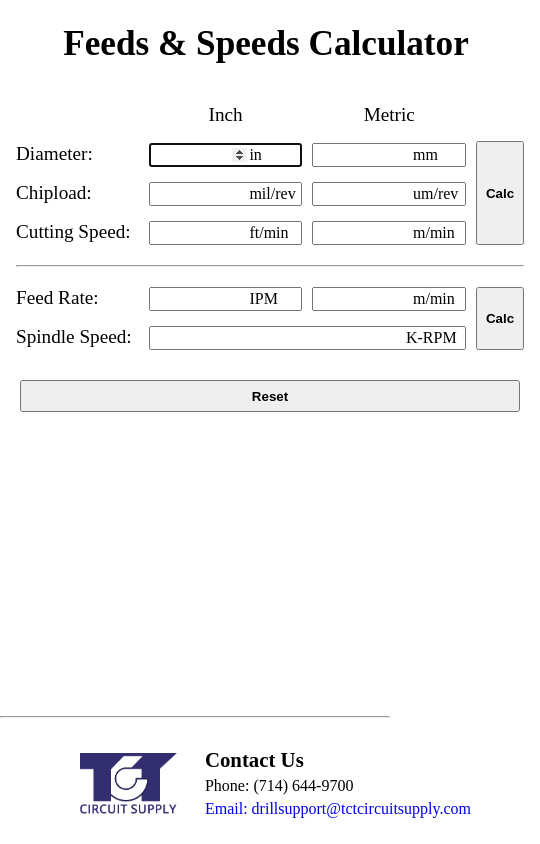
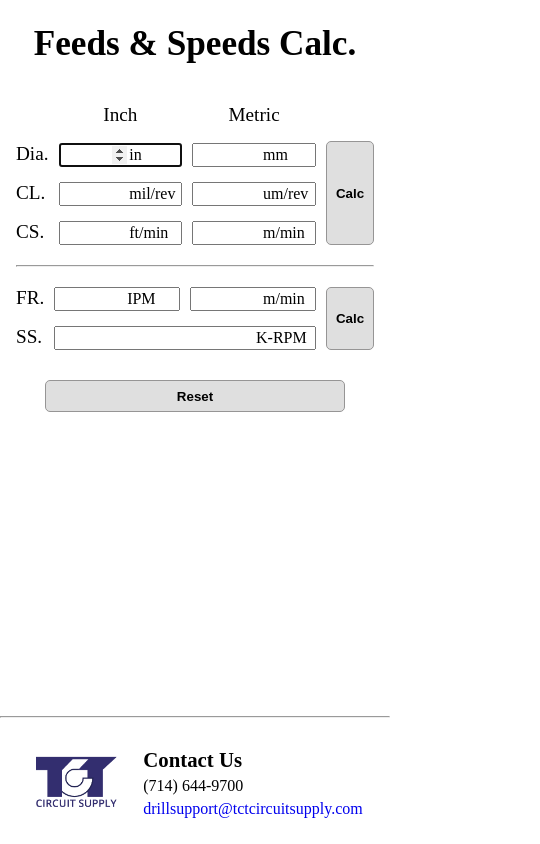
Before and after one commit to lemuellin/fs-calc, a React (Create React App) app: page / in a window 390 px wide. Shown: the whole page, 540 px wide, since content can reach past the window. Built offline with nearby package versions, Linux system fonts and the light colour scheme.

Commit message:
mobile responsive

```diff
--- a/src/components/Contact.js
+++ b/src/components/Contact.js
@@ -14,15 +14,14 @@ const Contact = () => {
                 </div>
                 <div className='contactInfo'>
                     <div className='contactUsTitle'>Contact Us</div>
-                    <div>Phone: (714) 644-9700</div>
+                    <div className="small-screen-label">(714) 644-9700</div>
+                    <div className="large-screen-label">Phone: (714) 644-9700</div>
                     <a href="mailto:drillsupport@tctcircuitsupply.com" target="_blank">
-                        <div>Email: drillsupport@tctcircuitsupply.com</div>
+                        <div className="small-screen-label">drillsupport@tctcircuitsupply.com</div>
+                        <div className="large-screen-label">Email: drillsupport@tctcircuitsupply.com</div>
                     </a>
                 </div>
             </div>
-
-
-
         </div>
     );
 }
--- a/src/components/DataInput.js
+++ b/src/components/DataInput.js
@@ -89,35 +89,39 @@ const DataInput = (props) => {
                     <div className="titleText unit">Inch</div>
                     <div className="titleText unit">Metric</div>
 
-                    <div className="titleText">Diameter: </div>
+                    <div className="small-screen-label titleText">Dia.</div>
+                    <div className="large-screen-label titleText">Diameter: </div>
+
                     <div>
-                        <input autoFocus ref={inputRef1} className="item1" name="diaInch" type='number' value={props.diaInch} onChange={handleChange}/>
+                        <input inputmode="decimal" autoFocus ref={inputRef1} className="item1" name="diaInch" type='number' value={props.diaInch} onChange={handleChange}/>
                         <span className="span1">in</span>
                     </div>
                     <div>
-                        <input ref={inputRef4} className="item1" name="diaMetric" type='number' value={props.diaMetric} onChange={handleChange}/>
+                        <input inputmode="decimal" ref={inputRef4} className="item1" name="diaMetric" type='number' value={props.diaMetric} onChange={handleChange}/>
                         <span className="span1">mm</span>
                     </div>
 
 
-                    <div className="titleText">Chipload: </div>
+                    <div className="small-screen-label titleText">CL.</div>
+                    <div className="large-screen-label titleText">Chipload: </div>
                     <div>
-                        <input ref={inputRef2} className="item1" name="CLInch" type='number' value={props.CLInch} onChange={handleChange}/>
+                        <input inputmode="decimal" ref={inputRef2} className="item1" name="CLInch" type='number' value={props.CLInch} onChange={handleChange}/>
                         <span className="span1">mil/rev</span>
                     </div>
                     <div>
-                        <input ref={inputRef5} className="item1" name="CLMetric" type='number' value={props.CLMetric} onChange={handleChange}/>
+                        <input inputmode="decimal" ref={inputRef5} className="item1" name="CLMetric" type='number' value={props.CLMetric} onChange={handleChange}/>
                         <span className="span1">um/rev</span>
                     </div>
 
 
-                    <div className="titleText">Cutting Speed: </div>
+                    <div className="small-screen-label titleText">CS.</div>
+                    <div className="large-screen-label titleText">Cutting Speed: </div>
                     <div>
-                        <input ref={inputRef3} className="item1" name="CSInch" type='number' value={props.CSInch} onChange={handleChange}/>
+                        <input inputmode="decimal" ref={inputRef3} className="item1" name="CSInch" type='number' value={props.CSInch} onChange={handleChange}/>
                         <span className="span1">ft/min</span>
                     </div>
                     <div>
-                        <input ref={inputRef6} className="item1" name="CSMetric" type='number' value={props.CSMetric} onChange={handleChange}/>
+                        <input inputmode="decimal" ref={inputRef6} className="item1" name="CSMetric" type='number' value={props.CSMetric} onChange={handleChange}/>
                         <span className="span1">m/min</span>
                     </div>
                 </form>
@@ -128,20 +132,22 @@ const DataInput = (props) => {
 
             <div className="section">
                 <form className="container2">
-                    <div className="titleText">Feed Rate: </div>
+                    <div className="small-screen-label titleText">FR.</div>
+                    <div className="large-screen-label titleText">Feed Rate: </div>
                     <div>
-                        <input ref={inputRef8} className="item1" name="FRInch" type='number' value={props.FRInch} onChange={handleChange}/>
+                        <input inputmode="decimal" ref={inputRef8} className="item1" name="FRInch" type='number' value={props.FRInch} onChange={handleChange}/>
                         <span className="span1">IPM</span>
                     </div>
                     <div>
-                        <input ref={inputRef10} className="item1" name="FRMetric" type='number' value={props.FRMetric} onChange={handleChange}/>
+                        <input inputmode="decimal" ref={inputRef10} className="item1" name="FRMetric" type='number' value={props.FRMetric} onChange={handleChange}/>
                         <span className="span1">m/min</span>
                     </div>
 
 
-                    <div className="titleText">Spindle Speed: </div>
+                    <div className="small-screen-label titleText">SS.</div>
+                    <div className="large-screen-label titleText">Spindle Speed: </div>
                     <div className="sub-container">
-                        <input ref={inputRef9} className="item2" name="SS" type='number' value={props.SS} onChange={handleChange}/>
+                        <input inputmode="decimal" ref={inputRef9} className="item2" name="SS" type='number' value={props.SS} onChange={handleChange}/>
                         <span className="span2">K-RPM</span>
                     </div>
                 </form>
--- a/src/components/Header.js
+++ b/src/components/Header.js
@@ -4,7 +4,8 @@ import '../styles/styles.css';
 const Header = () => {
     return(
         <div className='header'>
-            <h1 className='headerText'>Feeds & Speeds Calculator</h1>
+            <h1 className="small-screen-label headerText">Feeds & Speeds Calc.</h1>
+            <h1 className="large-screen-label headerText">Feeds & Speeds Calculator</h1>
         </div>
     );
 }
--- a/src/styles/styles.css
+++ b/src/styles/styles.css
@@ -17,7 +17,6 @@
     font-size: 2.2rem;
     text-align: center;
     padding: 1.5rem;
-    padding-left: 1rem;
 }
 
 .logoContainer{
@@ -166,6 +165,87 @@ input{
     height: 8rem;            /* Footer height */
 }
 
-@media (max-width: 540px){
+@media (max-width: 540px) {
+    #page-container {
+        position: relative;
+        min-height: 100dvh;
+    }
 
+    .header{
+        min-width: 0px;
+    }
+
+    .small-screen-label {
+      display: block;
+    }
+
+    .large-screen-label {
+      display: none;
+    }
+
+    .container1{
+        width: 300px;
+        display: grid;
+        grid-template-columns: 0.2fr 1fr 1fr;
+        grid-template-rows: 1fr 1fr 1fr 1fr;
+        row-gap: 15px;
+        column-gap: 10px;
+        margin-bottom: 20px;
+    }
+
+    .container2{
+        margin-top: 20px;
+        width: 300px;
+        display: grid;
+        grid-template-columns: 0.2fr 1fr 1fr;
+        grid-template-rows: 1fr 1fr;
+        row-gap: 15px;
+        column-gap: 10px;
+    }
+
+    .content{
+        min-width: 370px;
+    }
+
+    .resetBtn{
+        height: 2rem;
+        width: 300px;
+        font-weight: bolder;
+        cursor: pointer;
+    }
+
+    .footer{
+        min-width: 370px;
+    }
+
+    .logoContainer{
+        width: 100px;
+    }
+
+    .item1, .item2{
+        font-size: 1rem;
+    }
 }
+
+@media (min-width: 541px) {
+    .small-screen-label {
+      display: none;
+    }
+
+    .large-screen-label {
+      display: block;
+    }
+}
+button {
+    appearance: none;
+    -webkit-appearance: none;
+    -moz-appearance: none;
+    border: 1px solid rgb(150, 149, 149);
+    border-radius: 5px;
+    padding: 0;
+    margin: 0;
+    background: rgb(223, 223, 223);
+    cursor: pointer;
+    outline: none;
+    color: black;
+}
```
